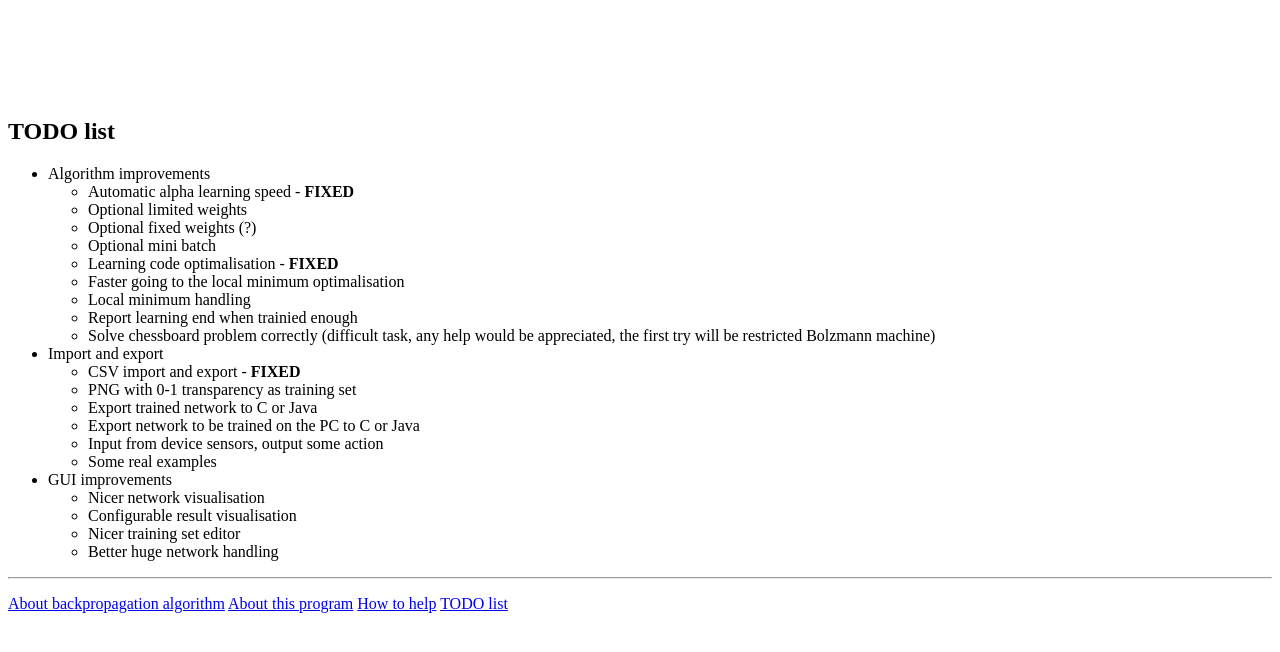
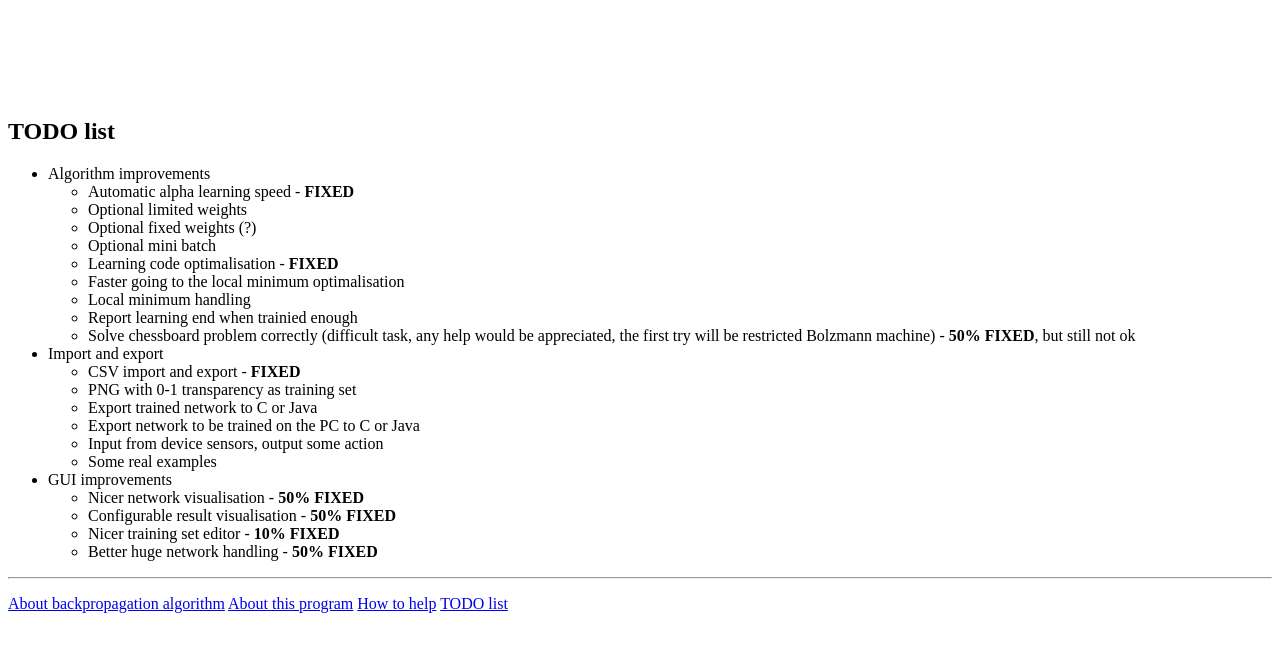
Before and after one commit to honzour/backpropagation, a PHP site: page /2.1/todo.php in a window 1280 px wide. Shown: the top 652 px of the page. Run offline with PHP 8.4, Linux system fonts and the light colour scheme.

Commit message:
doc update

```diff
--- a/web/2.1/help.php
+++ b/web/2.1/help.php
@@ -38,7 +38,7 @@ Do you like this program? And do you want to help me to develop it? There are ma
 	</LI>
 	<LI>You are a neural network expert
 		<UL>
-			<LI>Explain me how to teach the network the chessboard problem from the hardcoded examples. It always finds just a local minimum :-( I was looked for an improved algorithm but I have only found something with learning it from the front as a restricted Bolzmann machine, which looks pretty wired to me, but I will try it unles I find something better.</LI>
+			<LI>Explain me how to teach the network the chessboard problem from the hardcoded examples. It the most times times finds just a local minimum :-( I looked for an improved algorithm but I have only found something with learning it from the front as a restricted Bolzmann machine, which looks pretty wired to me, but I will try it unles I find something better.</LI>
 		</UL>
 	</LI>
 	<LI>You are a tester and have found a bug
--- a/web/2.1/index.php
+++ b/web/2.1/index.php
@@ -9,7 +9,7 @@ include 'google.php'
 ?>
 <H2>Backpropagation</H2>
 <P>
-Welcome to Backpropagation Android application. In this program you will be able set your own neural network and teach it some simple task by the well known algorithm of backpropagation. The network will learn your training set and hopefuly it will generalise some rules from it and use it on any input. The program is not designed to solve any complex problem from the real life like say image processing, speach recognition or weather forecast etc. It is now in the current version useful just for playing with it and learnig how the backpropagation works. If you problem is 2D -&gt; 3D or smaller, you will be able to draw a nice graph of you network result. Some network visualisation with each neuron and connection shown is also supported. The program supports import and export from human readable xml and it has also a simple GUI editor.
+Welcome to Backpropagation Android application. In this program you will be able set your own neural network and teach it some simple task by the well known algorithm of backpropagation. The network will learn your training set and hopefuly it will generalise some rules from it and use it on any input. The program is not designed to solve any complex problem from the real life like say image processing, speach recognition or weather forecast etc. It is now in the current version useful just for playing with it and learnig how the backpropagation works. If you problem is 2D -&gt; 3D or smaller, you will be able to draw a nice graph of you network result. Some network visualisation with each neuron and connection shown is also supported. The program supports import and export from human readable xml or csv and it has also a simple GUI editor.
 </P>
 <P>
 This program is <A HREF="https://play.google.com/store/apps/details?id=cz.honza.backpropagation">available on Google Play</A>. It is <A HREF="http://en.wiktionary.org/wiki/free_as_in_beer">free as in bear</A> and <A HREF="https://github.com/honzour/backpropagation ">open sourced on github</A> but it is not <A HREF="http://en.wiktionary.org/wiki/free_as_in_speach">free as in speach</A>. The program itself is add free but there is a Google Addsense add on each of this help pages. If you like this app, you will have <A HREF="help.php">many ways how to help</A>.
--- a/web/2.1/todo.php
+++ b/web/2.1/todo.php
@@ -19,7 +19,7 @@ include 'google.php'
 			<LI>Faster going to the local minimum optimalisation</LI>
 			<LI>Local minimum handling</LI>
 			<LI>Report learning end when trainied enough</LI>
-			<LI>Solve chessboard problem correctly (difficult task, any help would be appreciated, the first try will be restricted Bolzmann machine)</LI>
+			<LI>Solve chessboard problem correctly (difficult task, any help would be appreciated, the first try will be restricted Bolzmann machine) - <B>50% FIXED</B>, but still not ok</LI>
 		</UL>
 	</LI>
 	<LI>Import and export
@@ -34,10 +34,10 @@ include 'google.php'
 	</LI>
 	<LI>GUI improvements
 		<UL>
-			<LI>Nicer network visualisation</LI>
-			<LI>Configurable result visualisation</LI>
-			<LI>Nicer training set editor</LI>
-			<LI>Better huge network handling</LI>
+			<LI>Nicer network visualisation - <B>50% FIXED</B></LI>
+			<LI>Configurable result visualisation - <B>50% FIXED</B></LI>
+			<LI>Nicer training set editor - <B>10% FIXED</B></LI>
+			<LI>Better huge network handling - <B>50% FIXED</B></LI>
 		</UL>
 	</LI>
 
```
